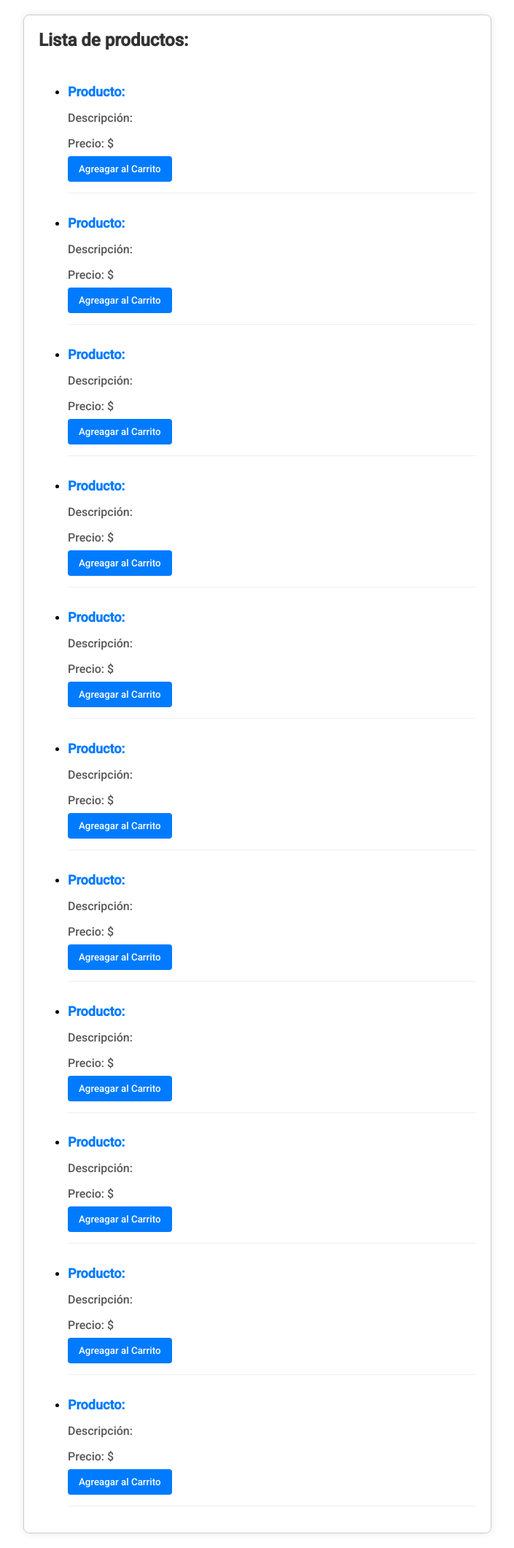
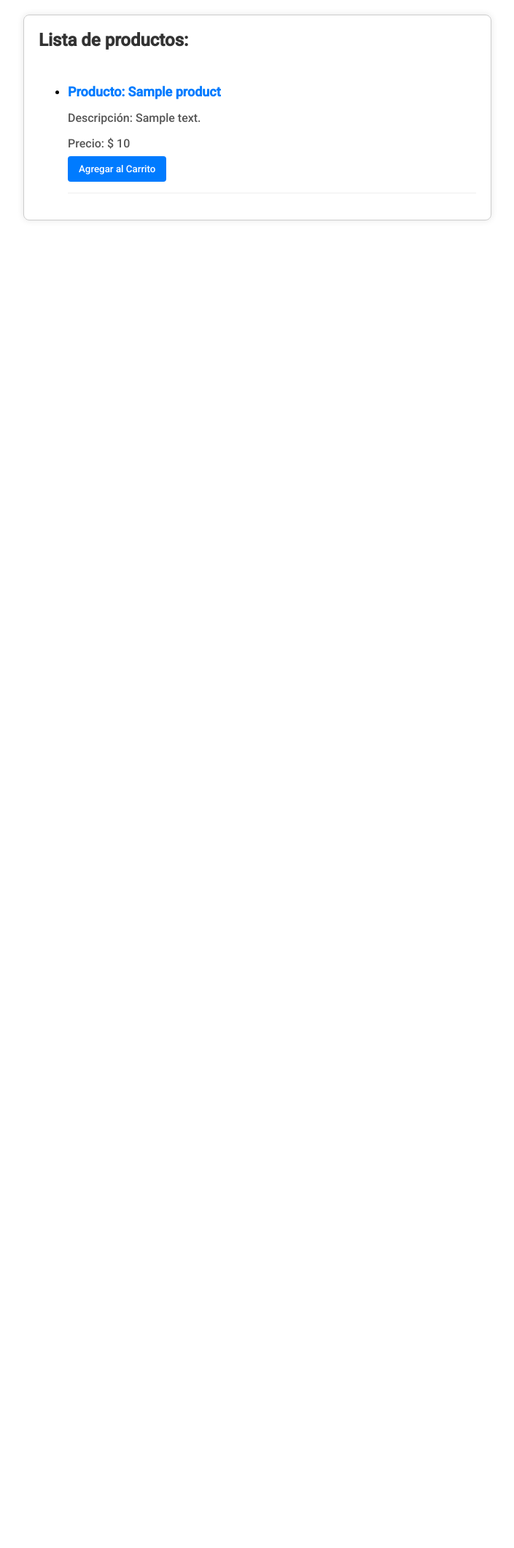
Before and after one commit to mariaVictoriaGonzalez/backendPreEntrega2, a Node server app: page /api/products/ in a window 1280 px wide. Shown: the whole page at 73% size, without its empty margins (287-992 px from the left). After the commit the page ends 302 px from the top, so only its background shows below. Run offline with Node 20, Linux system fonts and the light colour scheme; tables that the repository leaves empty hold one stand-in row (values such as "Sample post"); some libraries are stand-ins or nearby versions.

Commit message:
Trabajando con carts

```diff
--- a/src/daos/models/cart.model.js
+++ b/src/daos/models/cart.model.js
@@ -7,6 +7,10 @@ const cartSchema = new Schema({
         product: {
           type: mongoose.Schema.Types.ObjectId,
           ref: "products",
+        },
+        quantity:{
+          type:Number,
+          default:1
         },
       },
     ],
--- a/src/daos/models/products.model.js
+++ b/src/daos/models/products.model.js
@@ -1,5 +1,5 @@
 import { Schema, model } from "mongoose";
-import mongoosePaginate from 'mongoose-paginate-v2'
+import mongoosePaginate from "mongoose-paginate-v2";
 
 let productModel;
 
--- a/src/daos/products.dao.js
+++ b/src/daos/products.dao.js
@@ -3,15 +3,31 @@ import { productModel } from "./models/products.model.js";
 
 class ProductDao {
   async getAllProducts(limit = 10, page = 1, query, sort) {
-    let consulta = {};
-    if (query != undefined) {
-      consulta[query.split(":")[0]] = query.split(":")[1];
+    try {
+      limit = parseInt(limit) || 10;
+      page = parseInt(page) || 1;
+
+      let consulta = {};
+
+      if (query) {
+        const [campo, valor] = query.split(":");
+        if (campo && valor) {
+          consulta[campo] = valor;
+        }
+      }
+
+      const options = {
+        limit,
+        page,
+        sort: sort ? { price: Number(sort) } : {},
+      };
+
+      const result = await productModel.paginate(consulta, options);
+      return result;
+    } catch (error) {
+      console.error("Error en getAllProducts:", error);
+      throw error;
     }
-    return await productModel.paginate(consulta, {
-      limit: limit,
-      page: page,
-      sort: sort == undefined ? {} : { price: Number(sort) },
-    });
   }
 
   async getProductById(_id) {
--- a/src/routes/products.router.js
+++ b/src/routes/products.router.js
@@ -4,23 +4,15 @@ import productsDao from "../daos/products.dao.js";
 const router = Router();
 
 router.get("/", async (request, response) => {
-    const { limit } = request.query;
-    const limitNumber = Number(limit);
+  try {
+    const { limit, page, query, sort } = request.query;
 
-    try {
-        const products = await productsDao.getAllProducts();
-
-        let productsToRender;
-        if (limit) {
-            productsToRender = products.slice(0, limitNumber);
-        } else {
-            productsToRender = products;
-        }
-
+    const productsToRender = await productsDao.getAllProducts( limit,page, query, sort);
+    console.log(productsToRender)
     response.render("home", {
       title: "Productos",
-            productsToRender: productsToRender,
-            fileCss: "../css/styles.css"
+      productsToRender,
+      fileCss: "../css/styles.css",
     });
   } catch (error) {
     console.error("Error:", error);
@@ -41,14 +33,24 @@ router.get("/:id", async (request, response) => {
     }
   } catch (error) {
     return response.status(500).json({
-            error: error.message
+      error: error.message,
     });
   }
 });
 
 router.post("/", async (request, response) => {
-    const { title, description, price, thumbnail, code, stock, status, category } = request.body;
-    const product = (title, description, price, thumbnail, code, stock, status, category);
+  const {
+    title,
+    description,
+    price,
+    thumbnail,
+    code,
+    stock,
+    status,
+    category,
+  } = request.body;
+  const product =
+    (title, description, price, thumbnail, code, stock, status, category);
 
   try {
     await productsDao.createProduct(product);
@@ -58,7 +60,7 @@ router.post("/", async (request, response) => {
     });
   } catch (error) {
     return response.status(500).json({
-            error: error.message
+      error: error.message,
     });
   }
 });
@@ -72,10 +74,10 @@ router.delete("/:id", async (request, response) => {
       message: `Producto con ID ${id} eliminado.`,
     });
   } catch (error) {
-        if (error.code === 'ECONNRESET') {
-            console.error('Error de conexión:', error);
+    if (error.code === "ECONNRESET") {
+      console.error("Error de conexión:", error);
       return response.status(500).json({
-                error: 'Error de conexión al intentar eliminar el producto.',
+        error: "Error de conexión al intentar eliminar el producto.",
       });
     } else {
       response.status(500).json({
@@ -87,8 +89,26 @@ router.delete("/:id", async (request, response) => {
 
 router.put("/:id", async (request, response) => {
   const { id } = request.params;
-    const { title, description, price, thumbnail, code, stock, status, category } = request.body;
-    const updatedProduct = new Product(title, description, price, thumbnail, code, stock, status, category);
+  const {
+    title,
+    description,
+    price,
+    thumbnail,
+    code,
+    stock,
+    status,
+    category,
+  } = request.body;
+  const updatedProduct = new Product(
+    title,
+    description,
+    price,
+    thumbnail,
+    code,
+    stock,
+    status,
+    category
+  );
 
   try {
     await productsDao.updateProduct(id, updatedProduct);
@@ -106,10 +126,9 @@ router.put("/:id", async (request, response) => {
     });
   } catch (error) {
     return response.status(500).json({
-            error: error.message
+      error: error.message,
     });
   }
 });
 
-
 export default router;
--- a/src/views/home.hbs
+++ b/src/views/home.hbs
@@ -2,30 +2,31 @@
   <h1>Lista de productos:</h1>
 
   <ul>
-    {{#each productsToRender}}
+    {{#each productsToRender.docs as |product|}}
       <li>
-        <h2>Producto: {{this.title}}</h2>
-        <p>Descripción: {{this.description}}</p>
-        <p>Precio: $ {{this.price}}</p>
+        <h2>Producto: {{product.title}}</h2>
+        <p>Descripción: {{product.description}}</p>
+        <p>Precio: $ {{product.price}}</p>
         <button
           class="addProductToCart"
           data-cid="{{cartId}}"
-          data-pid="{{this._id}}"
-          onclick="addToCart('{{cartId}}', '{{this._id}}')"
+          data-pid="{{product._id}}"
+          onclick="addToCart('{{cartId}}', '{{product._id}}')"
           type="button"
-        >Agreagar al Carrito</button>
+        >Agregar al Carrito</button>
       </li>
     {{/each}}
   </ul>
 
-  </table>
-      {{#if productos.prevPage}}
-  <button> <a href="/?page={{productos.prevPage}}">Anterior</a></button>
+  {{#if productsToRender.prevPage}}
+    <div class="pagination-button">
+      <button><a href="/api/products/?page={{productsToRender.prevPage}}">Anterior</a></button>
+    </div>
   {{/if}}
-    {{#if productos.nextPage}}
-  <button> <a href="/?page={{productos.nextPage}}">Siguiente</a></button>
+
+  {{#if productsToRender.nextPage}}
+    <div class="pagination-button">
+      <button><a href="/api/products/?page={{productsToRender.nextPage}}">Siguiente</a></button>
+    </div>
   {{/if}}
-  </div>
 </div>
-
-<script src="/js/add.products.js"></script>
```
Also changed, not shown: src/routes/carts.router.js (+21 -4 lines). Lines whose indentation alone changed are shown as unchanged.
